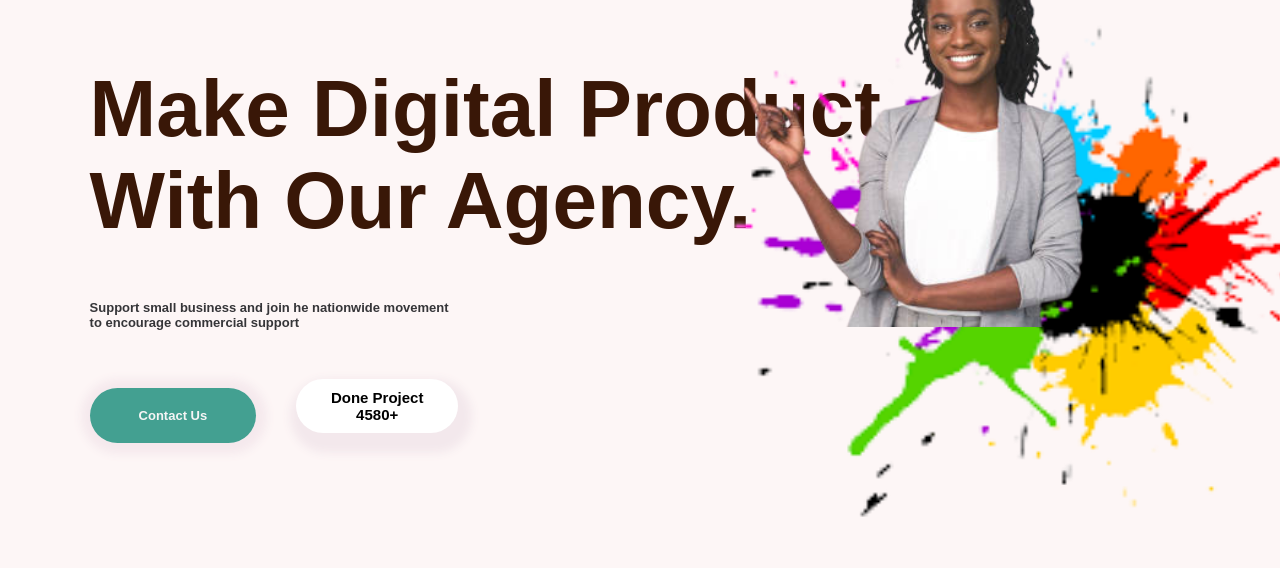
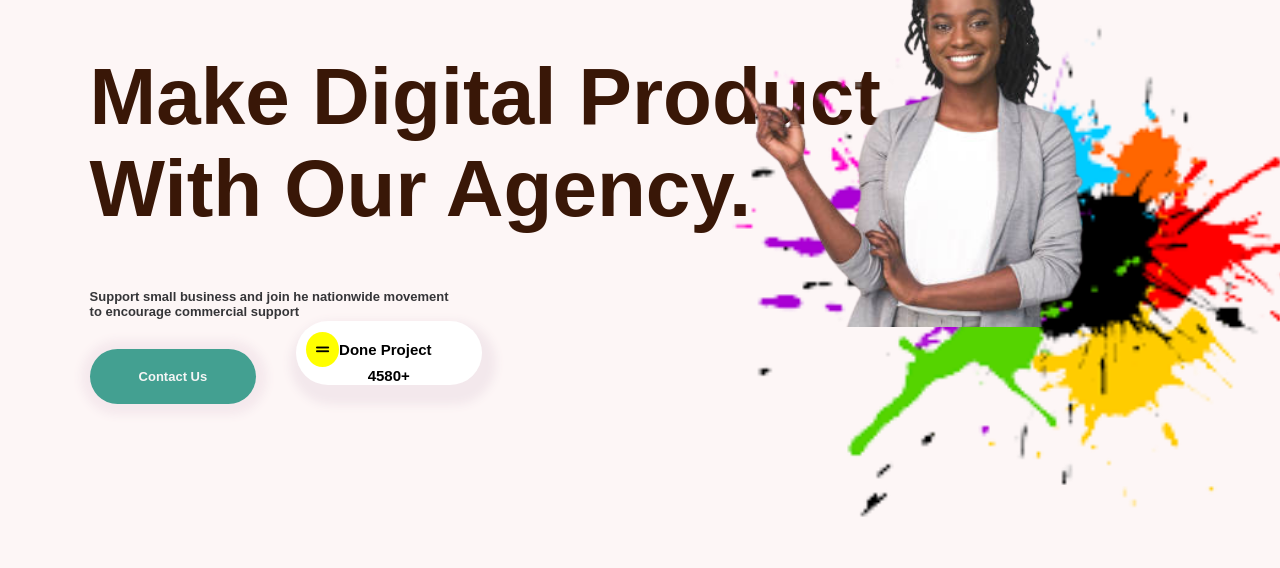
Before and after one commit to Mundurujoana/AgencyWebDesign, a plain HTML site: page index.html in a window 1280 px wide. Shown: the part 193-761 px from the top of the page. Drawn offline with Linux system fonts and the light colour scheme.

Commit message:
commit changes

```diff
--- a/index.html
+++ b/index.html
@@ -33,7 +33,7 @@
 <h1>Make Digital Product <br> With Our Agency.</h1>
 <p>Support small business and join he nationwide movement<br> to encourage commercial support</p>
 <a href="#" class="contact">Contact Us</a>
-<button class="contact-one" >Done Project <br>4580+</button>
+<button class="contact-one" ><i class="fa-solid fa-grip-lines"></i>Done Project <br>4580+</button>
 <!-- <a href="#" class="contact-one">Done Project <br>4580+</a> -->
         </div>
 
--- a/style.css
+++ b/style.css
@@ -106,7 +106,7 @@ padding-left:7%;
     font-size: 10vmin;
     font-weight: bold;
     font-family: sans-serif;
-    padding-top: 1%;
+    padding-top: -1%;
 }
 
 .into-con p{
@@ -116,6 +116,7 @@ padding-left:7%;
     font-size: 13px;
     padding-bottom: 3%;
     font-family: Arial, Helvetica, sans-serif;
+
 }
 
 .contact{
@@ -134,8 +135,8 @@ padding-left:7%;
     background-color: #ffffff;
     border: none;
     color: rgb(0, 0, 0);
-    padding: 10px 35px;
-    text-align: center;
+    padding: 0.8px 50px;
+    /* text-align: center; */
     text-decoration: none;
     display: inline-block;
     font-weight: bold;
@@ -143,8 +144,16 @@ padding-left:7%;
     border-radius: 50px;
     box-shadow: 4px 10px 10px 10px rgb(243, 232, 236);
     margin-left: 3%;
+    margin-top: -30%;
 }
 
+.fa-grip-lines{
+    background-color: yellow;
+    padding: 10px;
+    border-radius: 50%;
+    margin-left: -40px;
+    margin-top: 10px;
+}
 .splash{
     height: 90vh;
        position: absolute;
@@ -184,7 +193,7 @@ padding-left:7%;
 }
 .year{
     display: flex;
-    margin: -60px 150px;
+    margin: -30px 150px;
 }
 .year-1{
     border: 1px solid rgb(240, 237, 237);
@@ -454,7 +463,7 @@ font-family: 'Kanit', sans-serif;
     border-radius: 15px;
     background: rgb(67,160,145);
     margin-right: 9%;
-align-content: center;
+    align-content: center;
     margin-top: 5%;
 
 }
```
